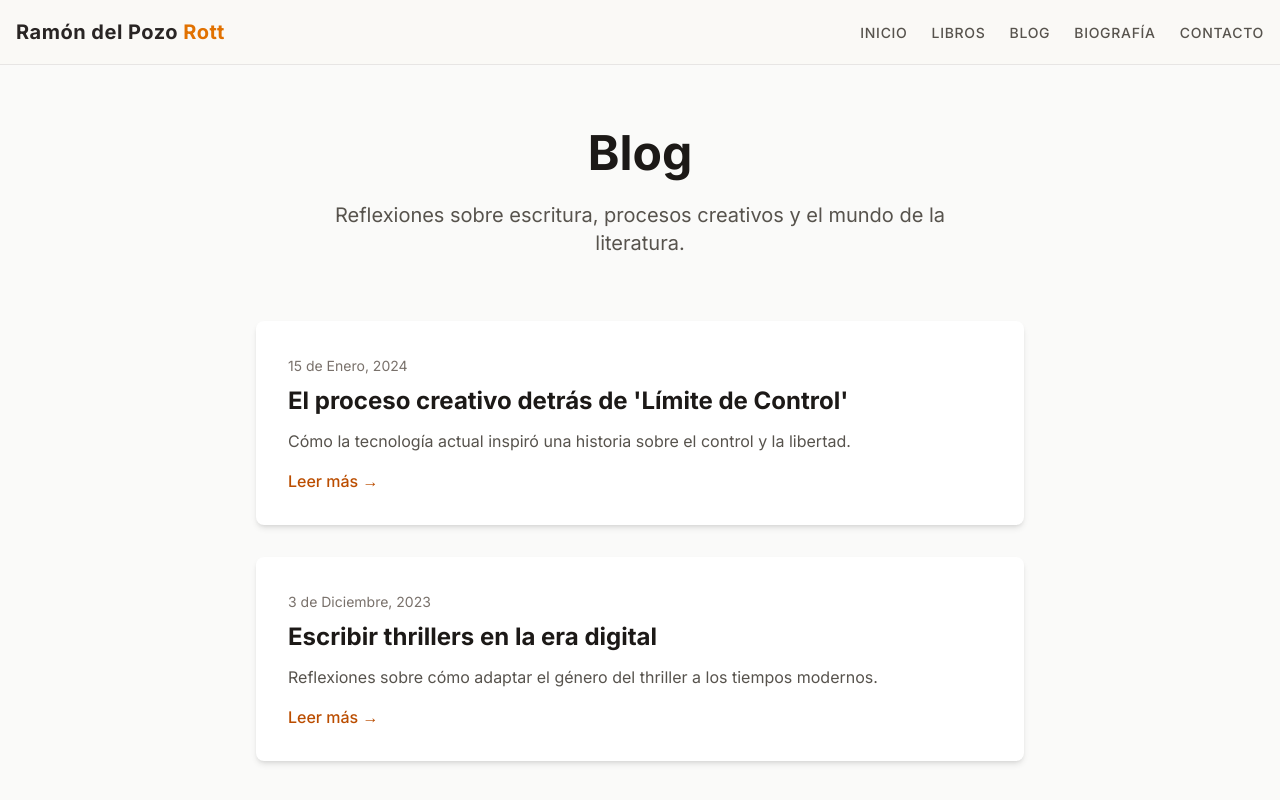
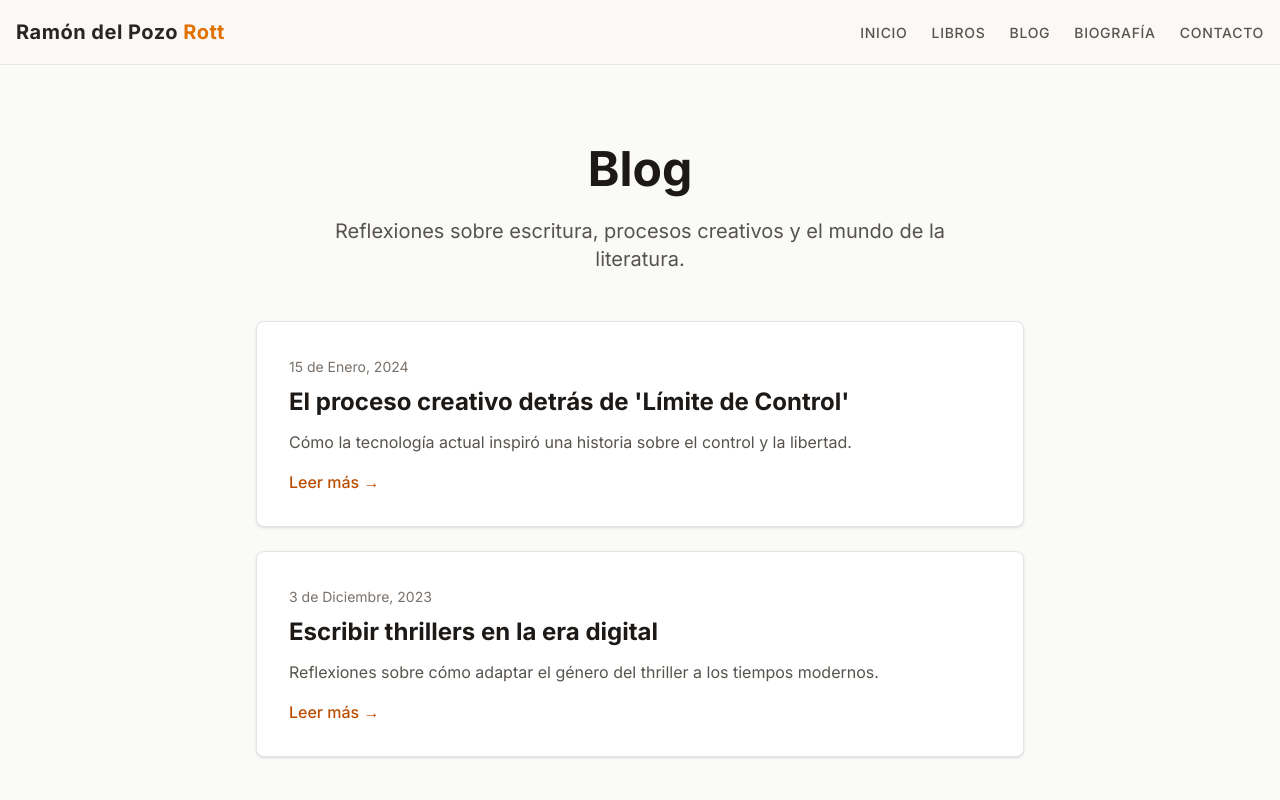
Before and after one commit to ramondelpozo/portfolio-ramon, a Next.js app: page /blog in a window 1280 px wide. Shown: the top 800 px of the page. Built offline with nearby package versions, Linux system fonts and the light colour scheme.

Commit message:
FEAT: Añadir páginas de Blog y FAQ

```diff
--- a/app/blog/faq/page.tsx
+++ b/app/blog/faq/page.tsx
@@ -2,50 +2,35 @@ import Link from 'next/link';
 
 export default function FAQPage() {
   const preguntas = [
-    {
-      pregunta: "¿Dónde puedo comprar tus libros?",
-      respuesta: "Mis libros están disponibles en todas las librerías online (Amazon, Casa del Libro, FNAC) y en librerías físicas bajo pedido."
-    },
-    {
-      pregunta: "¿Haces presentaciones o firmas de libros?",
-      respuesta: "Sí, regularmente organizo presentaciones en diferentes ciudades. Suscríbete a mi newsletter para estar al tanto de las próximas fechas."
-    },
-    {
-      pregunta: "¿Aceptas manuscritos para leer o recomendar?",
-      respuesta: "Lamentablemente, por volumen de trabajo no puedo leer manuscritos no solicitados. Sin embargo, siempre estoy abierto a colaborar con otros autores."
-    },
-    {
-      pregunta: "¿Das charlas o talleres de escritura?",
-      respuesta: "Sí, ofrezco talleres y charlas sobre escritura creativa y construcción de thrillers. Contacta conmigo para más información."
-    }
+    { q: "¿Dónde puedo comprar tus libros?", a: "Mis libros están disponibles en todas las librerías online (Amazon, Casa del Libro, FNAC) y en librerías físicas bajo pedido." },
+    { q: "¿Haces presentaciones o firmas de libros?", a: "Sí, regularmente organizo presentaciones en diferentes ciudades. Suscríbete a mi newsletter para estar al tanto de las próximas fechas." },
+    { q: "¿Aceptas manuscritos para leer o recomendar?", a: "Lamentablemente, por volumen de trabajo no puedo leer manuscritos no solicitados. Sin embargo, siempre estoy abierto a colaborar con otros autores." },
+    { q: "¿Das charlas o talleres de escritura?", a: "Sí, ofrezco talleres y charlas sobre escritura creativa y construcción de thrillers. Contacta conmigo para más información." }
   ];
 
   return (
-    <main className="min-h-screen bg-stone-50">
-      <section className="container mx-auto px-4 py-16">
+    <main className="min-h-screen bg-stone-50 py-20">
+      <div className="container mx-auto px-4">
         <Link href="/blog" className="text-amber-700 hover:underline mb-8 inline-block">← Volver al Blog</Link>
-
-        <h1 className="text-4xl md:text-5xl font-bold text-stone-900 mb-6">Preguntas Frecuentes</h1>
-        <p className="text-xl text-stone-600 max-w-3xl mb-12">
-          Resuelvo las dudas más habituales sobre mi trabajo, libros y colaboraciones.
-        </p>
+        <h1 className="text-4xl md:text-5xl font-bold text-stone-900 mb-6 text-center">Preguntas Frecuentes</h1>
+        <p className="text-xl text-stone-600 max-w-2xl mx-auto mb-12 text-center">Resuelvo las dudas más habituales sobre mi trabajo, libros y colaboraciones.</p>
 
         <div className="max-w-3xl mx-auto space-y-6">
           {preguntas.map((item, index) => (
-            <div key={index} className="bg-white rounded-lg shadow-md p-6">
-              <h3 className="text-xl font-bold text-stone-900 mb-3">{item.pregunta}</h3>
-              <p className="text-stone-600">{item.respuesta}</p>
+            <div key={index} className="bg-white rounded-lg shadow-sm p-6 border border-stone-200">
+              <h3 className="text-xl font-bold text-stone-900 mb-2">{item.q}</h3>
+              <p className="text-stone-600">{item.a}</p>
             </div>
           ))}
         </div>
 
         <div className="text-center mt-12">
           <p className="text-stone-600 mb-4">¿No encuentras lo que buscas?</p>
-          <Link href="/contacto" className="inline-block px-8 py-3 bg-stone-900 text-white rounded-md hover:bg-stone-800 transition">
+          <Link href="/contacto" className="inline-block px-8 py-3 bg-stone-900 text-white rounded-md hover:bg-stone-800 transition font-medium">
             Contacta conmigo
           </Link>
         </div>
-      </section>
+      </div>
     </main>
   );
 }
--- a/app/blog/page.tsx
+++ b/app/blog/page.tsx
@@ -1,48 +1,33 @@
 import Link from 'next/link';
 
 export default function BlogPage() {
-  const articulos = [
-    {
-      titulo: "El proceso creativo detrás de 'Límite de Control'",
-      fecha: "15 de Enero, 2024",
-      resumen: "Cómo la tecnología actual inspiró una historia sobre el control y la libertad.",
-      enlace: "/blog/proceso-creativo-limite-control"
-    },
-    {
-      titulo: "Escribir thrillers en la era digital",
-      fecha: "3 de Diciembre, 2023",
-      resumen: "Reflexiones sobre cómo adaptar el género del thriller a los tiempos modernos.",
-      enlace: "/blog/thrillers-era-digital"
-    }
-  ];
+  return (
+    <main className="min-h-screen bg-stone-50 py-20">
+      <div className="container mx-auto px-4 text-center">
+        <h1 className="text-4xl md:text-5xl font-bold text-stone-900 mb-6">Blog</h1>
+        <p className="text-xl text-stone-600 max-w-2xl mx-auto mb-12">Reflexiones sobre escritura, procesos creativos y el mundo de la literatura.</p>
 
-  return (
-    <main className="min-h-screen bg-stone-50">
-      <section className="container mx-auto px-4 py-16">
-        <h1 className="text-4xl md:text-5xl font-bold text-stone-900 mb-6 text-center">Blog</h1>
-        <p className="text-xl text-stone-600 text-center max-w-2xl mx-auto mb-16">
-          Reflexiones sobre escritura, procesos creativos y el mundo de la literatura.
-        </p>
-
-        <div className="max-w-3xl mx-auto space-y-8">
-          {articulos.map((articulo) => (
-            <article key={articulo.titulo} className="bg-white rounded-lg shadow-md p-8 hover:shadow-lg transition">
-              <span className="text-stone-500 text-sm">{articulo.fecha}</span>
-              <h2 className="text-2xl font-bold text-stone-900 mt-2 mb-3">{articulo.titulo}</h2>
-              <p className="text-stone-600 mb-4">{articulo.resumen}</p>
-              <Link href={articulo.enlace} className="text-amber-700 font-medium hover:underline">
-                Leer más →
-              </Link>
-            </article>
-          ))}
+        <div className="max-w-3xl mx-auto space-y-6 text-left">
+          <article className="bg-white p-8 rounded-lg shadow-sm border border-stone-200">
+            <span className="text-stone-500 text-sm">15 de Enero, 2024</span>
+            <h2 className="text-2xl font-bold text-stone-900 mt-2 mb-3">El proceso creativo detrás de 'Límite de Control'</h2>
+            <p className="text-stone-600 mb-4">Cómo la tecnología actual inspiró una historia sobre el control y la libertad.</p>
+            <Link href="#" className="text-amber-700 font-medium hover:underline">Leer más →</Link>
+          </article>
+          <article className="bg-white p-8 rounded-lg shadow-sm border border-stone-200">
+            <span className="text-stone-500 text-sm">3 de Diciembre, 2023</span>
+            <h2 className="text-2xl font-bold text-stone-900 mt-2 mb-3">Escribir thrillers en la era digital</h2>
+            <p className="text-stone-600 mb-4">Reflexiones sobre cómo adaptar el género del thriller a los tiempos modernos.</p>
+            <Link href="#" className="text-amber-700 font-medium hover:underline">Leer más →</Link>
+          </article>
         </div>
 
-        <div className="text-center mt-12">
-          <Link href="/blog/faq" className="inline-block px-6 py-3 border-2 border-stone-900 text-stone-900 rounded-md hover:bg-stone-100 transition">
+        <div className="mt-12 pt-8 border-t border-stone-200">
+          <Link href="/blog/faq" className="inline-block px-8 py-3 border-2 border-stone-900 text-stone-900 rounded-md hover:bg-stone-100 transition font-medium">
             Ver Preguntas Frecuentes (FAQ)
           </Link>
         </div>
-      </section>
+      </div>
     </main>
   );
 }
```
